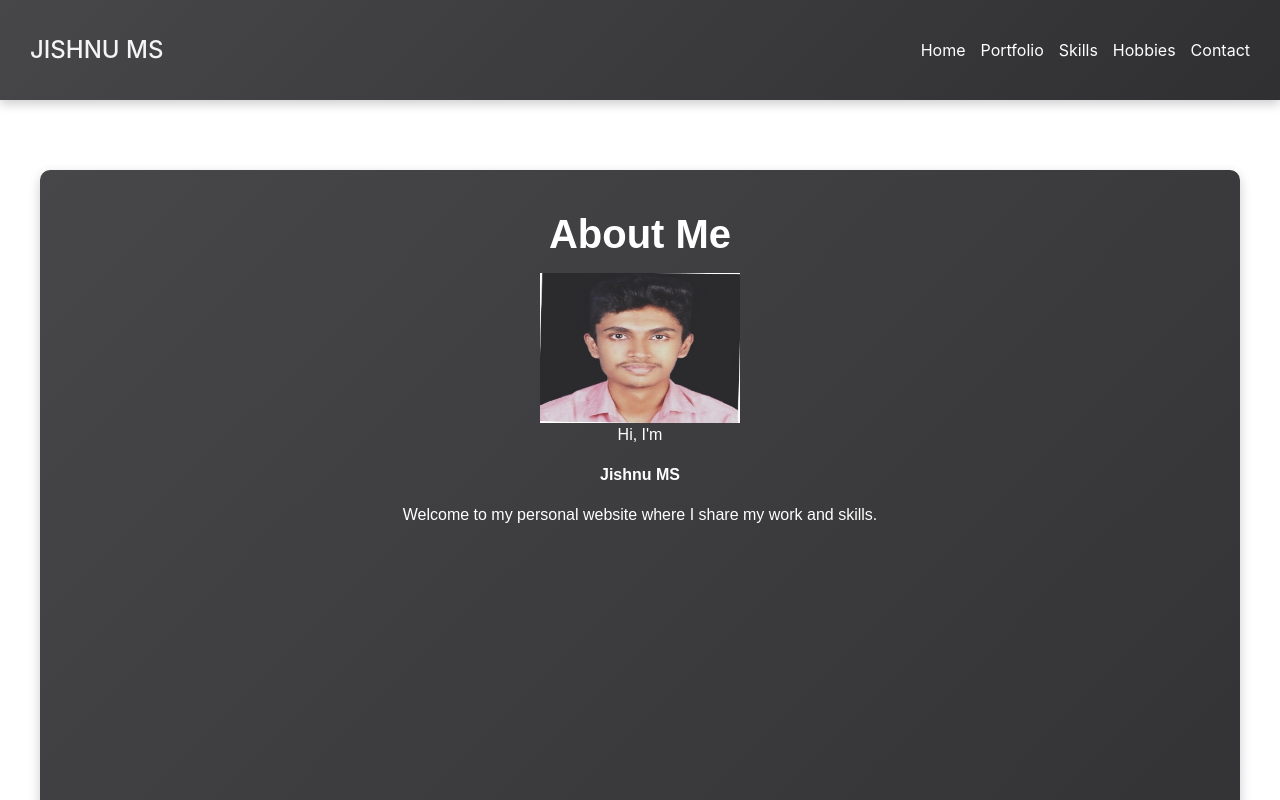
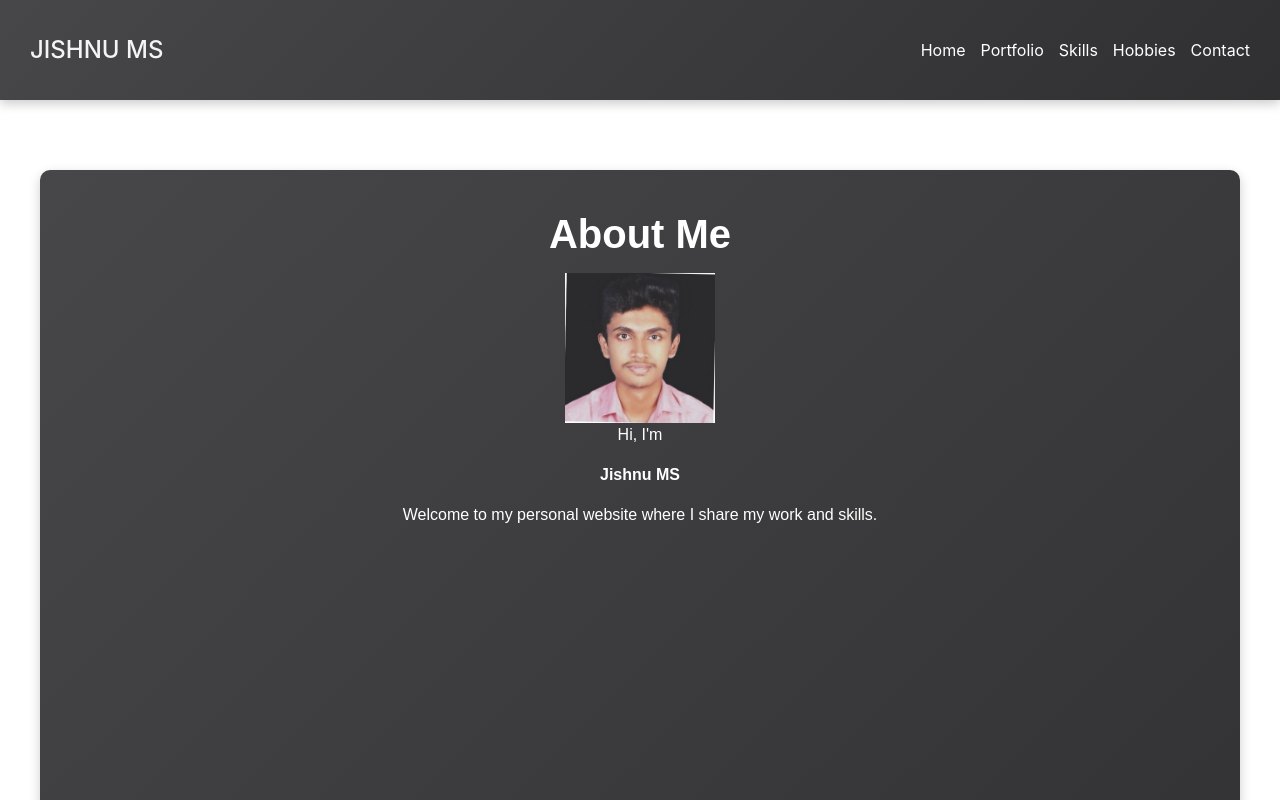
Before and after one commit to Jishnu-ms/REACT-PORTFOLIO, a React (Create React App) app: page / in a window 1280 px wide. Shown: the top 800 px of the page. Built offline with nearby package versions, Linux system fonts and the light colour scheme; the HTML template or start-up script is replaced by a standard one.

Commit message:
Update Home.js

```diff
--- a/src/pages/Home.js
+++ b/src/pages/Home.js
@@ -18,7 +18,7 @@ const Home = () => {
             <img className="image" src="/pictures/jishnu.jpeg" alt="Waste"
 
 
-              width="200"
+              width="150"
               height="150"
             />
 
```
